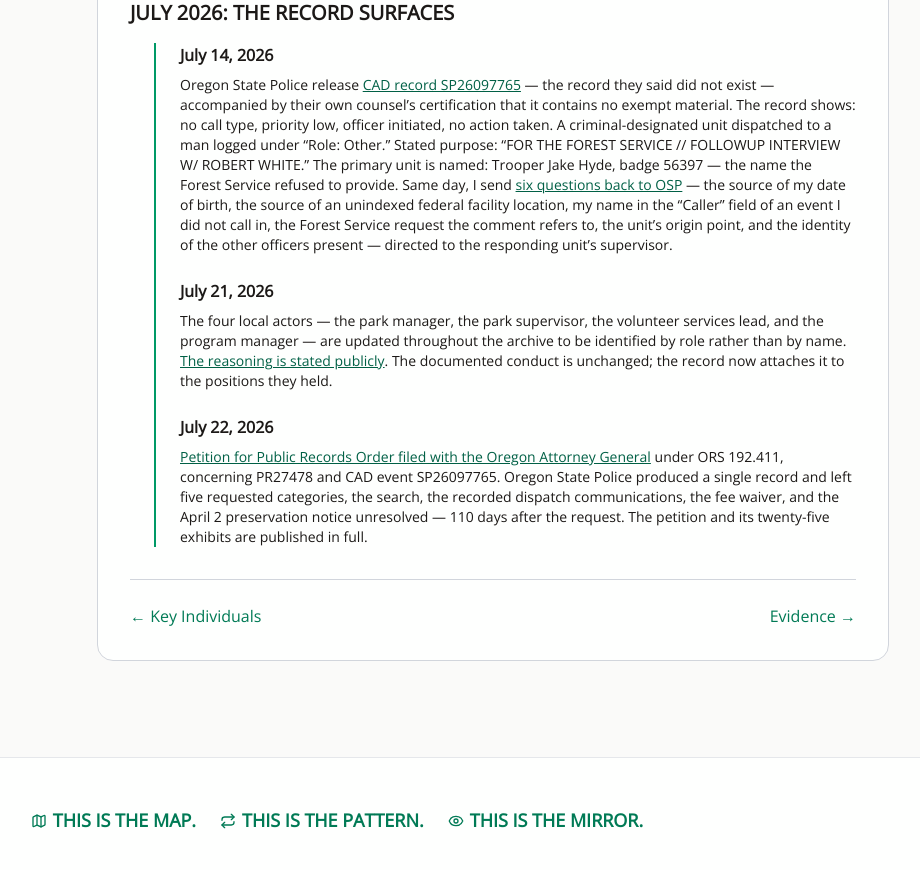
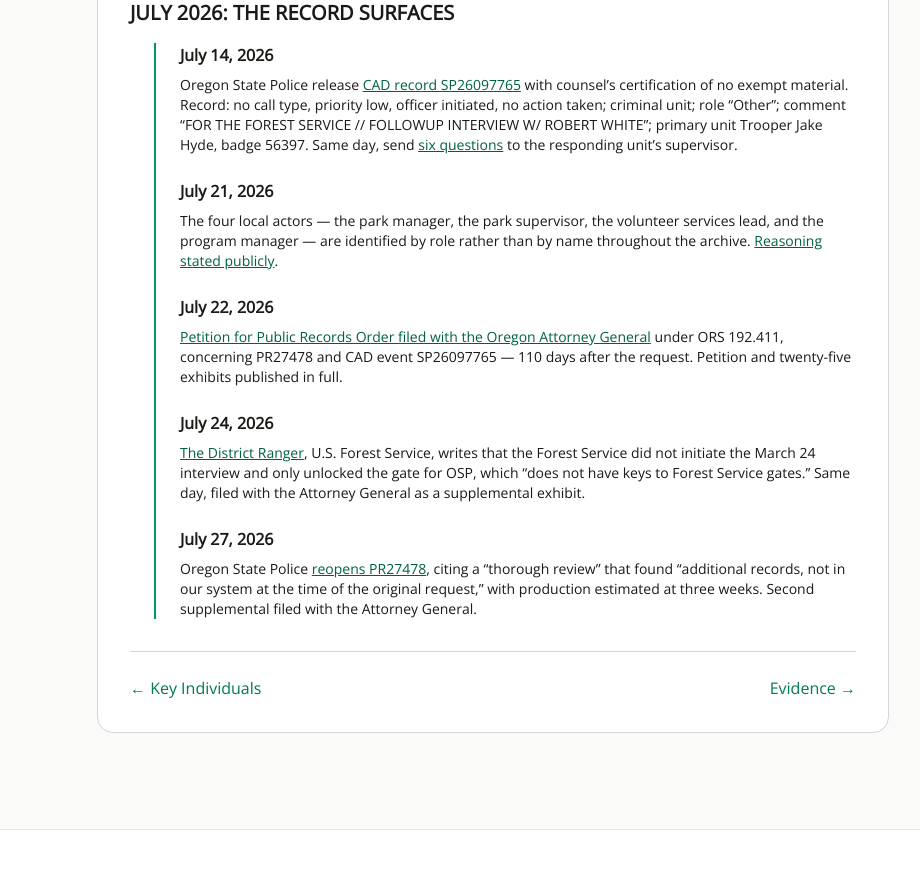
Before and after one commit to rswfire/rswfire.oprd, a Next.js app: page /timeline in a window 1280 px wide. Shown: the part 5280-6150 px from the top of the page, without its empty margins (303-1223 px from the left). Built offline with nearby package versions, Linux system fonts and the light colour scheme.

Commit message:
Add July 24 and July 27, 2026 timeline entries
- July 24: District Ranger letter disclaiming the interview; first
  supplemental filed with the AG
- July 27: OSP reopens PR27478 (additional records found); second
  supplemental filed with the AG

```diff
--- a/app/(archive)/timeline/page.tsx
+++ b/app/(archive)/timeline/page.tsx
@@ -376,21 +376,35 @@ export default function TimelinePage() {
                 <li>
                     <div className="font-semibold">July 14, 2026</div>
                     <div className="mt-2 text-sm">
-                        Oregon State Police release <Link href="/evidence/police" className="underline text-emerald-800 hover:text-emerald-600">CAD record SP26097765</Link> &mdash; the record they said did not exist &mdash; accompanied by their own counsel&rsquo;s certification that it contains no exempt material. The record shows: no call type, priority low, officer initiated, no action taken. A criminal-designated unit dispatched to a man logged under &ldquo;Role: Other.&rdquo; Stated purpose: &ldquo;FOR THE FOREST SERVICE // FOLLOWUP INTERVIEW W/ ROBERT WHITE.&rdquo; The primary unit is named: Trooper Jake Hyde, badge 56397 &mdash; the name the Forest Service refused to provide. Same day, I send <Link href="/evidence/police" className="underline text-emerald-800 hover:text-emerald-600">six questions back to OSP</Link> &mdash; the source of my date of birth, the source of an unindexed federal facility location, my name in the &ldquo;Caller&rdquo; field of an event I did not call in, the Forest Service request the comment refers to, the unit&rsquo;s origin point, and the identity of the other officers present &mdash; directed to the responding unit&rsquo;s supervisor.
+Oregon State Police release <Link href="/evidence/police" className="underline text-emerald-800 hover:text-emerald-600">CAD record SP26097765</Link> with counsel&rsquo;s certification of no exempt material. Record: no call type, priority low, officer initiated, no action taken; criminal unit; role &ldquo;Other&rdquo;; comment &ldquo;FOR THE FOREST SERVICE // FOLLOWUP INTERVIEW W/ ROBERT WHITE&rdquo;; primary unit Trooper Jake Hyde, badge 56397. Same day, send <Link href="/evidence/police" className="underline text-emerald-800 hover:text-emerald-600">six questions</Link> to the responding unit&rsquo;s supervisor.
                     </div>
                 </li>
 
                 <li>
                     <div className="font-semibold">July 21, 2026</div>
                     <div className="mt-2 text-sm">
-                        The four local actors &mdash; the park manager, the park supervisor, the volunteer services lead, and the program manager &mdash; are updated throughout the archive to be identified by role rather than by name. <Link href="https://x.com/rswfire/status/2079630338322760159" target="_blank" className="underline text-emerald-800 hover:text-emerald-600">The reasoning is stated publicly</Link>. The documented conduct is unchanged; the record now attaches it to the positions they held.
+The four local actors &mdash; the park manager, the park supervisor, the volunteer services lead, and the program manager &mdash; are identified by role rather than by name throughout the archive. <Link href="https://x.com/rswfire/status/2079630338322760159" target="_blank" className="underline text-emerald-800 hover:text-emerald-600">Reasoning stated publicly</Link>.
                     </div>
                 </li>
 
                 <li>
                     <div className="font-semibold">July 22, 2026</div>
                     <div className="mt-2 text-sm">
-                        <Link href="/evidence/police" className="underline text-emerald-800 hover:text-emerald-600">Petition for Public Records Order filed with the Oregon Attorney General</Link> under ORS 192.411, concerning PR27478 and CAD event SP26097765. Oregon State Police produced a single record and left five requested categories, the search, the recorded dispatch communications, the fee waiver, and the April 2 preservation notice unresolved &mdash; 110 days after the request. The petition and its twenty-five exhibits are published in full.
+<Link href="/evidence/police" className="underline text-emerald-800 hover:text-emerald-600">Petition for Public Records Order filed with the Oregon Attorney General</Link> under ORS 192.411, concerning PR27478 and CAD event SP26097765 &mdash; 110 days after the request. Petition and twenty-five exhibits published in full.
+                    </div>
+                </li>
+
+                <li>
+                    <div className="font-semibold">July 24, 2026</div>
+                    <div className="mt-2 text-sm">
+<Link href="/evidence/police" className="underline text-emerald-800 hover:text-emerald-600">The District Ranger</Link>, U.S. Forest Service, writes that the Forest Service did not initiate the March 24 interview and only unlocked the gate for OSP, which &ldquo;does not have keys to Forest Service gates.&rdquo; Same day, filed with the Attorney General as a supplemental exhibit.
+                    </div>
+                </li>
+
+                <li>
+                    <div className="font-semibold">July 27, 2026</div>
+                    <div className="mt-2 text-sm">
+Oregon State Police <Link href="/evidence/police" className="underline text-emerald-800 hover:text-emerald-600">reopens PR27478</Link>, citing a &ldquo;thorough review&rdquo; that found &ldquo;additional records, not in our system at the time of the original request,&rdquo; with production estimated at three weeks. Second supplemental filed with the Attorney General.
                     </div>
                 </li>
             </ul>
```
